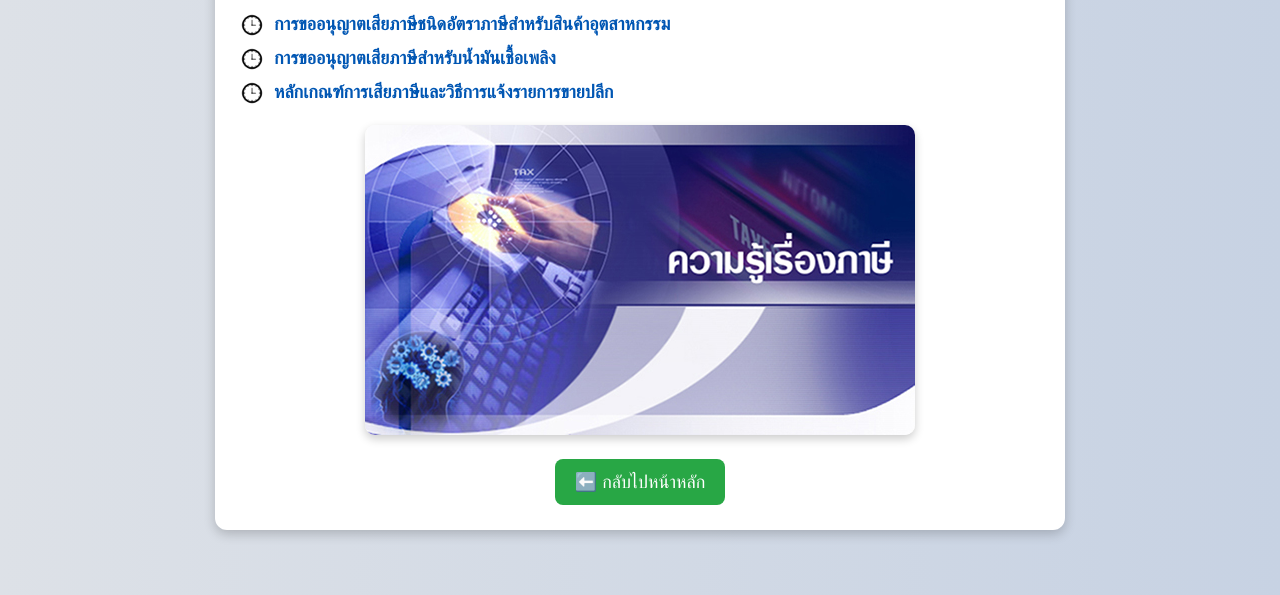
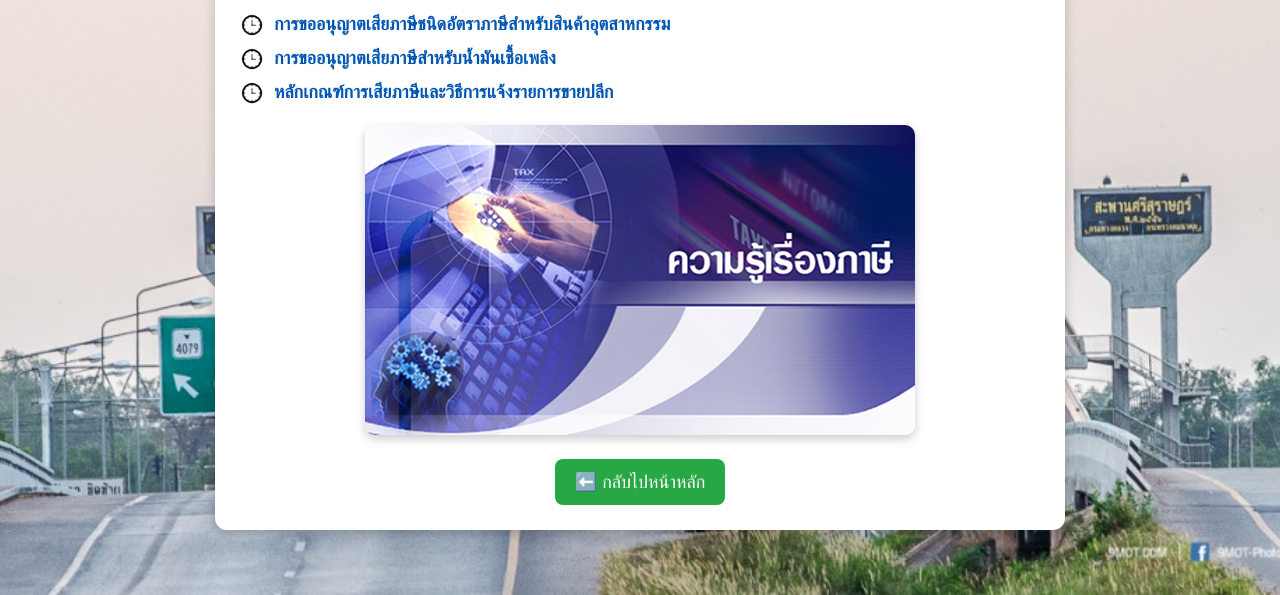
Before and after one commit to kanchon2544/projectvax, a plain HTML site: page tax.html in a window 1280 px wide. Shown: the part 205-800 px from the top of the page. Drawn offline with Linux system fonts and the light colour scheme.

Commit message:
Update tax.html

```diff
--- a/tax.html
+++ b/tax.html
@@ -11,6 +11,8 @@
             margin: 0;
             padding: 0;
             background: linear-gradient(to right, #dde1e7, #c7d2e3);
+            background: url(city.jpg) no-repeat center center fixed;
+            background-size: cover;
             display: flex;
             justify-content: center;
             align-items: center;
```
